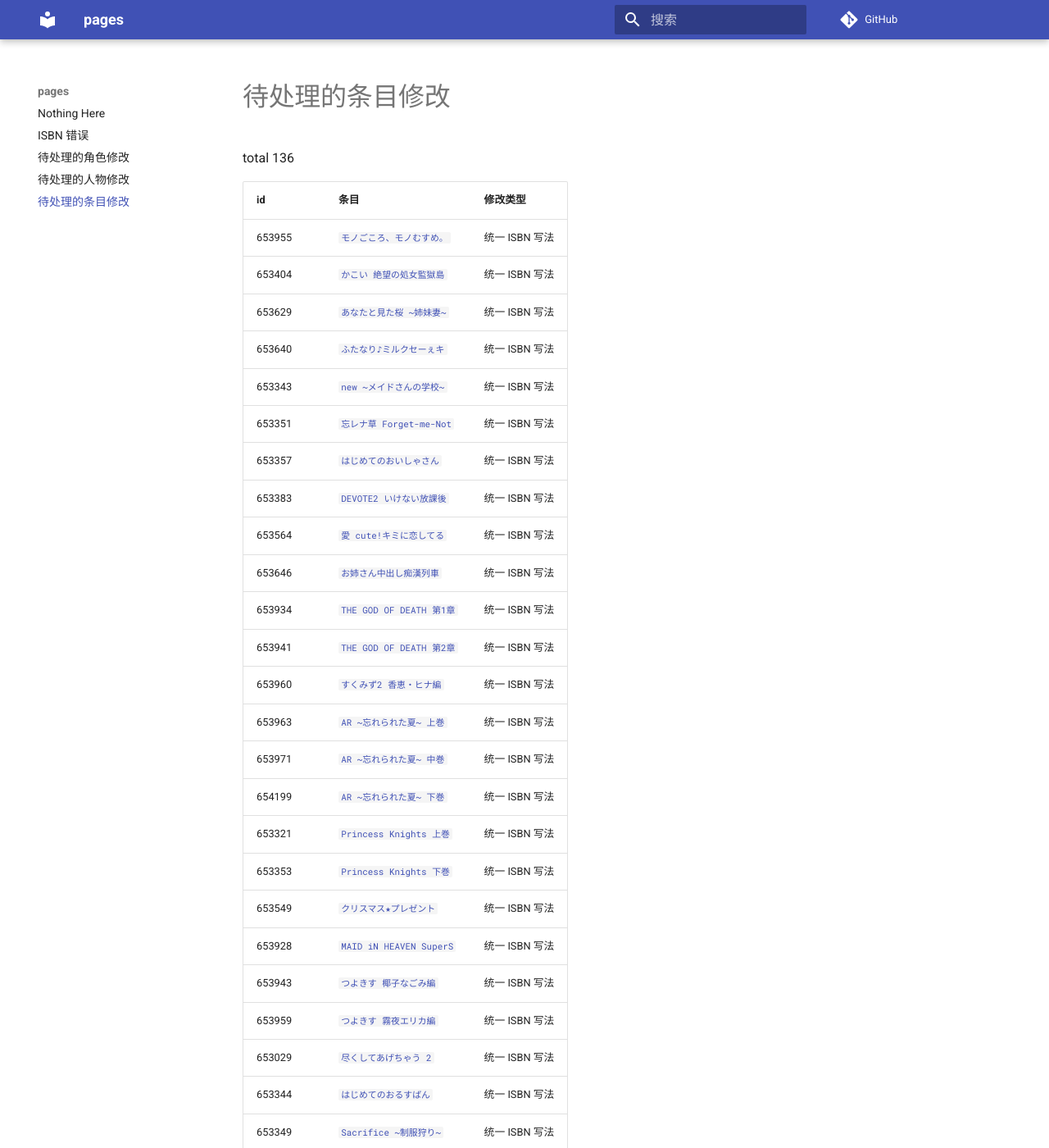
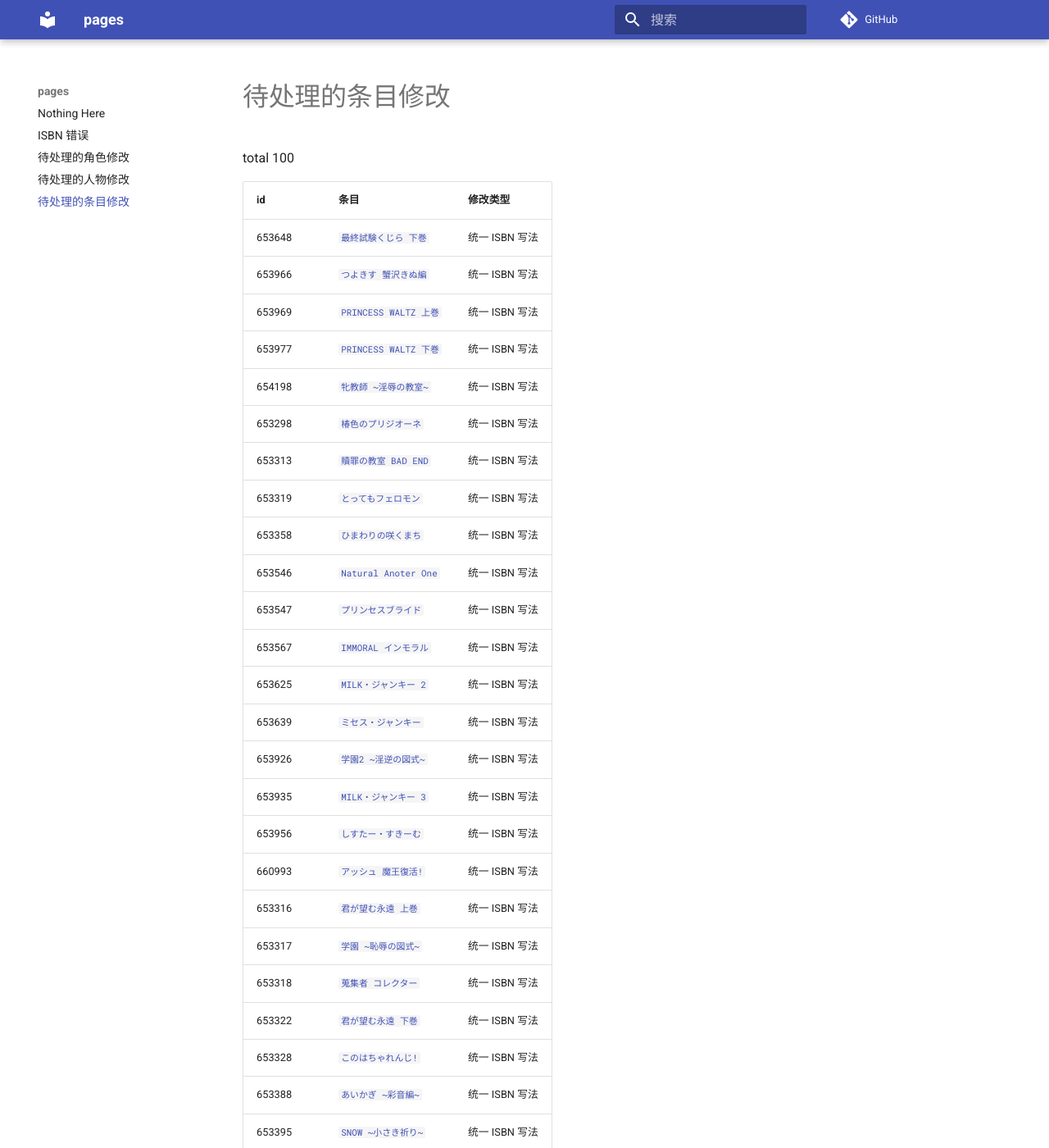
Before and after one commit to trim21/bangumi-pages, an MkDocs documentation site: the page built from docs/pending-subject-changes.md, in a window 1280 px wide and 1400 px high. Shown: the whole window at 82% size. Built offline with MkDocs 1.6.1 and Material for MkDocs 9.7.7, drawn with Linux system fonts in a browser that asks for light colours; comment, search, counter and statistics services are not loaded; some of the changed text lies outside the part shown.

Commit message:
update pending-changes.md

```diff
--- a/docs/pending-subject-changes.md
+++ b/docs/pending-subject-changes.md
@@ -1,45 +1,9 @@
 # 待处理的条目修改
 
-total 136
+total 100
 
 | id | 条目 | 修改类型 |
 | --- | --- | --- |
-| 653955 | [`モノごころ、モノむすめ。`](https://bgm.tv/subject/653955) | 统一 ISBN 写法 |
-| 653404 | [`かこい 絶望の処女監獄島`](https://bgm.tv/subject/653404) | 统一 ISBN 写法 |
-| 653629 | [`あなたと見た桜 ~姉妹妻~`](https://bgm.tv/subject/653629) | 统一 ISBN 写法 |
-| 653640 | [`ふたなり♪ミルクセーぇキ`](https://bgm.tv/subject/653640) | 统一 ISBN 写法 |
-| 653343 | [`new ~メイドさんの学校~`](https://bgm.tv/subject/653343) | 统一 ISBN 写法 |
-| 653351 | [`忘レナ草 Forget-me-Not`](https://bgm.tv/subject/653351) | 统一 ISBN 写法 |
-| 653357 | [`はじめてのおいしゃさん`](https://bgm.tv/subject/653357) | 统一 ISBN 写法 |
-| 653383 | [`DEVOTE2 いけない放課後`](https://bgm.tv/subject/653383) | 统一 ISBN 写法 |
-| 653564 | [`愛 cute!キミに恋してる`](https://bgm.tv/subject/653564) | 统一 ISBN 写法 |
-| 653646 | [`お姉さん中出し痴漢列車`](https://bgm.tv/subject/653646) | 统一 ISBN 写法 |
-| 653934 | [`THE GOD OF DEATH 第1章`](https://bgm.tv/subject/653934) | 统一 ISBN 写法 |
-| 653941 | [`THE GOD OF DEATH 第2章`](https://bgm.tv/subject/653941) | 统一 ISBN 写法 |
-| 653960 | [`すくみず2 香恵・ヒナ編`](https://bgm.tv/subject/653960) | 统一 ISBN 写法 |
-| 653963 | [`AR ~忘れられた夏~ 上巻`](https://bgm.tv/subject/653963) | 统一 ISBN 写法 |
-| 653971 | [`AR ~忘れられた夏~ 中巻`](https://bgm.tv/subject/653971) | 统一 ISBN 写法 |
-| 654199 | [`AR ~忘れられた夏~ 下巻`](https://bgm.tv/subject/654199) | 统一 ISBN 写法 |
-| 653321 | [`Princess Knights 上巻`](https://bgm.tv/subject/653321) | 统一 ISBN 写法 |
-| 653353 | [`Princess Knights 下巻`](https://bgm.tv/subject/653353) | 统一 ISBN 写法 |
-| 653549 | [`クリスマス★プレゼント`](https://bgm.tv/subject/653549) | 统一 ISBN 写法 |
-| 653928 | [`MAID iN HEAVEN SuperS`](https://bgm.tv/subject/653928) | 统一 ISBN 写法 |
-| 653943 | [`つよきす 椰子なごみ編`](https://bgm.tv/subject/653943) | 统一 ISBN 写法 |
-| 653959 | [`つよきす 霧夜エリカ編`](https://bgm.tv/subject/653959) | 统一 ISBN 写法 |
-| 653029 | [`尽くしてあげちゃう 2`](https://bgm.tv/subject/653029) | 统一 ISBN 写法 |
-| 653344 | [`はじめてのおるすばん`](https://bgm.tv/subject/653344) | 统一 ISBN 写法 |
-| 653349 | [`Sacrifice ~制服狩り~`](https://bgm.tv/subject/653349) | 统一 ISBN 写法 |
-| 653399 | [`復讐の女神 -Nemesis-`](https://bgm.tv/subject/653399) | 统一 ISBN 写法 |
-| 653542 | [`魔女っ娘ア･ラ･モード`](https://bgm.tv/subject/653542) | 统一 ISBN 写法 |
-| 653554 | [`こなたよりかなたまで`](https://bgm.tv/subject/653554) | 统一 ISBN 写法 |
-| 653942 | [`はじめてのおてつだい`](https://bgm.tv/subject/653942) | 统一 ISBN 写法 |
-| 653976 | [`メイドさんと大きな剣`](https://bgm.tv/subject/653976) | 统一 ISBN 写法 |
-| 653136 | [`懲らしめ 狂育的指導`](https://bgm.tv/subject/653136) | 统一 ISBN 写法 |
-| 653550 | [`SNOW ~空の揺りかご~`](https://bgm.tv/subject/653550) | 统一 ISBN 写法 |
-| 653558 | [`放課後 ~濡れた制服~`](https://bgm.tv/subject/653558) | 统一 ISBN 写法 |
-| 653561 | [`アンサンブル 桜子編`](https://bgm.tv/subject/653561) | 统一 ISBN 写法 |
-| 653633 | [`アンサンブル 若葉編`](https://bgm.tv/subject/653633) | 统一 ISBN 写法 |
-| 653641 | [`最終試験くじら 上巻`](https://bgm.tv/subject/653641) | 统一 ISBN 写法 |
 | 653648 | [`最終試験くじら 下巻`](https://bgm.tv/subject/653648) | 统一 ISBN 写法 |
 | 653966 | [`つよきす 蟹沢きぬ編`](https://bgm.tv/subject/653966) | 统一 ISBN 写法 |
 | 653969 | [`PRINCESS WALTZ 上巻`](https://bgm.tv/subject/653969) | 统一 ISBN 写法 |
```
